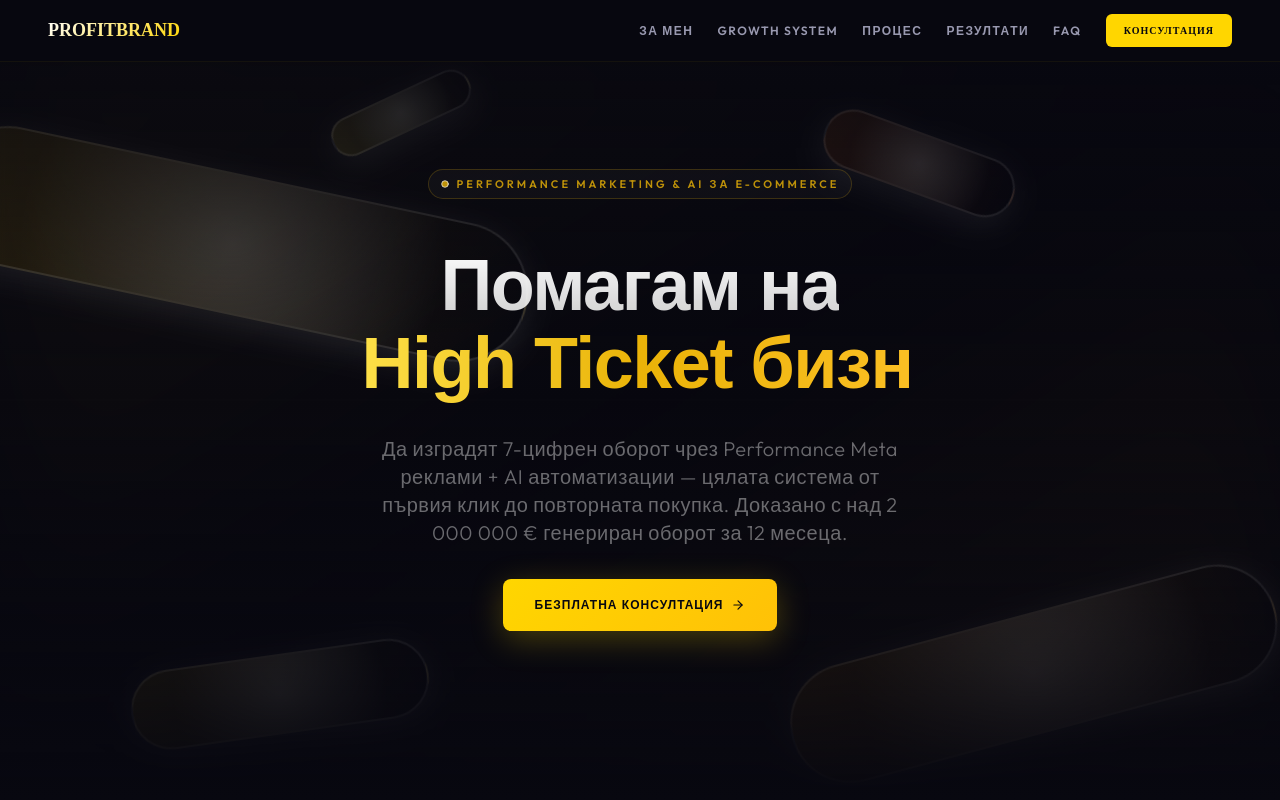
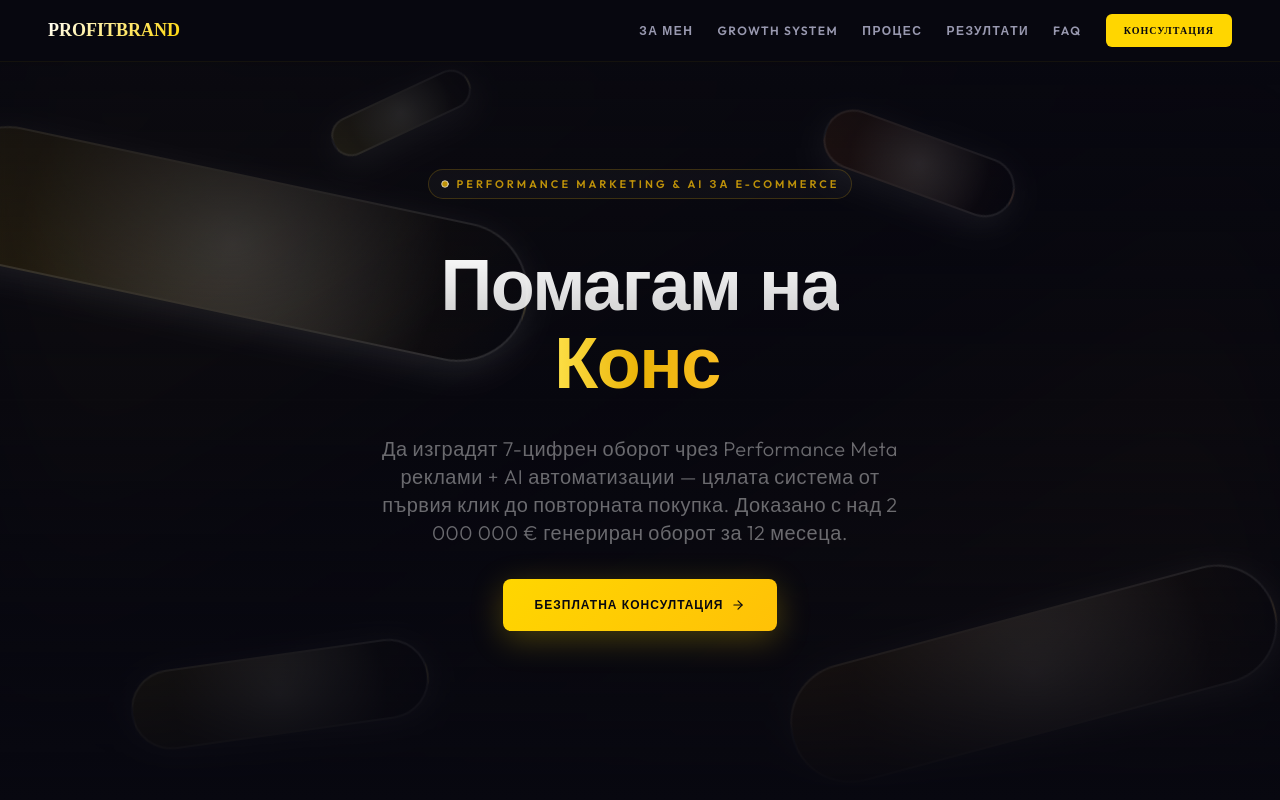
Before and after one commit to vstoimenov/profitbrand1.1, a React (Create React App) app: page / in a window 1280 px wide. Shown: the top 800 px of the page. Built offline with nearby package versions, Linux system fonts and the light colour scheme; a web font is replaced by a local one.

Commit message:
Hero typewriter: 4 target audiences

```diff
--- a/src/App.js
+++ b/src/App.js
@@ -804,7 +804,7 @@ button:focus-visible, a:focus-visible, input:focus-visible, textarea:focus-visib
       <HeroGeometric
         badge="PERFORMANCE MARKETING & AI ЗА E-COMMERCE"
         title1="Помагам на"
-        typewriterWords={["Коучове", "Консултанти", "High Ticket бизнеси"]}
+        typewriterWords={["E-commerce брандове", "Коучове", "Консултанти", "High Ticket бизнеси"]}
         subtitle="Да изградят 7-цифрен оборот чрез Performance Meta реклами + AI автоматизации — цялата система от първия клик до повторната покупка. Доказано с над 2 000 000 € генериран оборот за 12 месеца."
         ctaText="Безплатна Консултация"
         onCtaClick={() => setShowAudit(true)}
```
